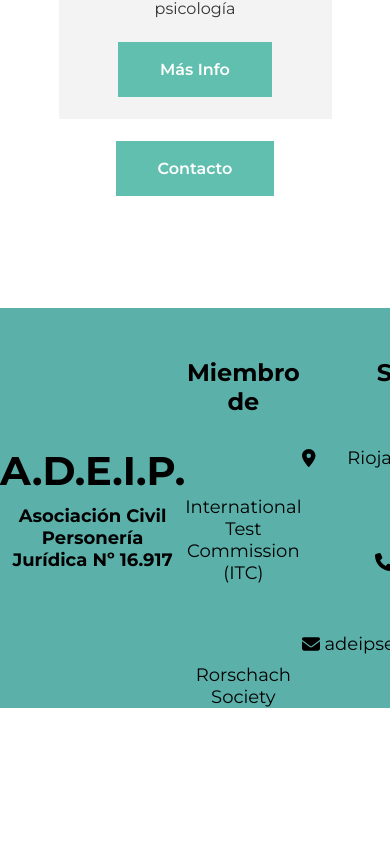
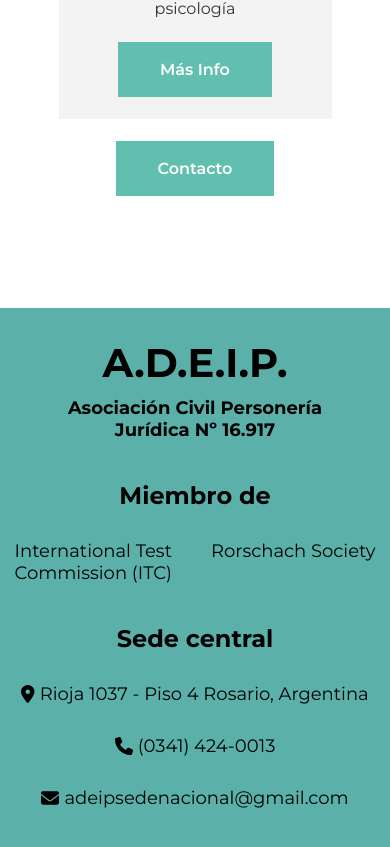
Before and after one commit to sleklere/adeip, a React (Create React App) app: page / in a window 390 px wide. Shown: the part 2310-3157 px from the top of the page. Before the commit the page ends 3025 px from the top, so only its background shows below. Built offline with nearby package versions, Linux system fonts and the light colour scheme; a web font is replaced by a local one.

Commit message:
Responsive Footer finished

```diff
--- a/src/Components/Footer.jsx
+++ b/src/Components/Footer.jsx
@@ -17,8 +17,13 @@ function Footer() {
       </div>
       <div className={styles["footer-part-two"]}>
         <h3>Miembro de</h3>
-        <p>International Test Commission (ITC)</p>
-        <p>Rorschach Society</p>
+        <div className={styles["footer-part-two-members"]}>
+          <p>
+            International Test <br />
+            Commission (ITC)
+          </p>
+          <p>Rorschach Society</p>
+        </div>
       </div>
       <div className={styles["footer-part-three"]}>
         <h3>Sede central</h3>
--- a/src/Components/Footer.module.css
+++ b/src/Components/Footer.module.css
@@ -97,3 +97,52 @@
 .footer-part-three a:hover {
   font-weight: bold;
 }
+
+/*/ ////////////////////*/
+/*/ /////MEDIA QUERIES////////*/
+/*/ ////////////////////*/
+
+@media (max-width: 880px) {
+  .footer-container {
+    height: auto;
+
+    flex-direction: column;
+
+    padding-top: 3rem;
+    padding-bottom: 1rem;
+  }
+
+  /*/ /////PART ONE////////*/
+  .footer-part-one {
+    margin-bottom: 4rem;
+  }
+
+  /*//////PART TWO////////*/
+  .footer-part-two-members {
+    display: flex;
+    justify-content: space-around;
+    text-align: center;
+    gap: 1rem;
+  }
+
+  .footer-part-two h3 {
+    margin-bottom: 3rem;
+  }
+
+  .footer-part-two p {
+    margin-bottom: 4rem;
+  }
+
+  /*/ /////PART THREE////////*/
+  .footer-part-three h3 {
+    margin-bottom: 3rem;
+  }
+
+  .footer-part-three p {
+    margin-bottom: 3rem;
+  }
+
+  .footer-part-three a {
+    margin-bottom: 3rem;
+  }
+}
```
